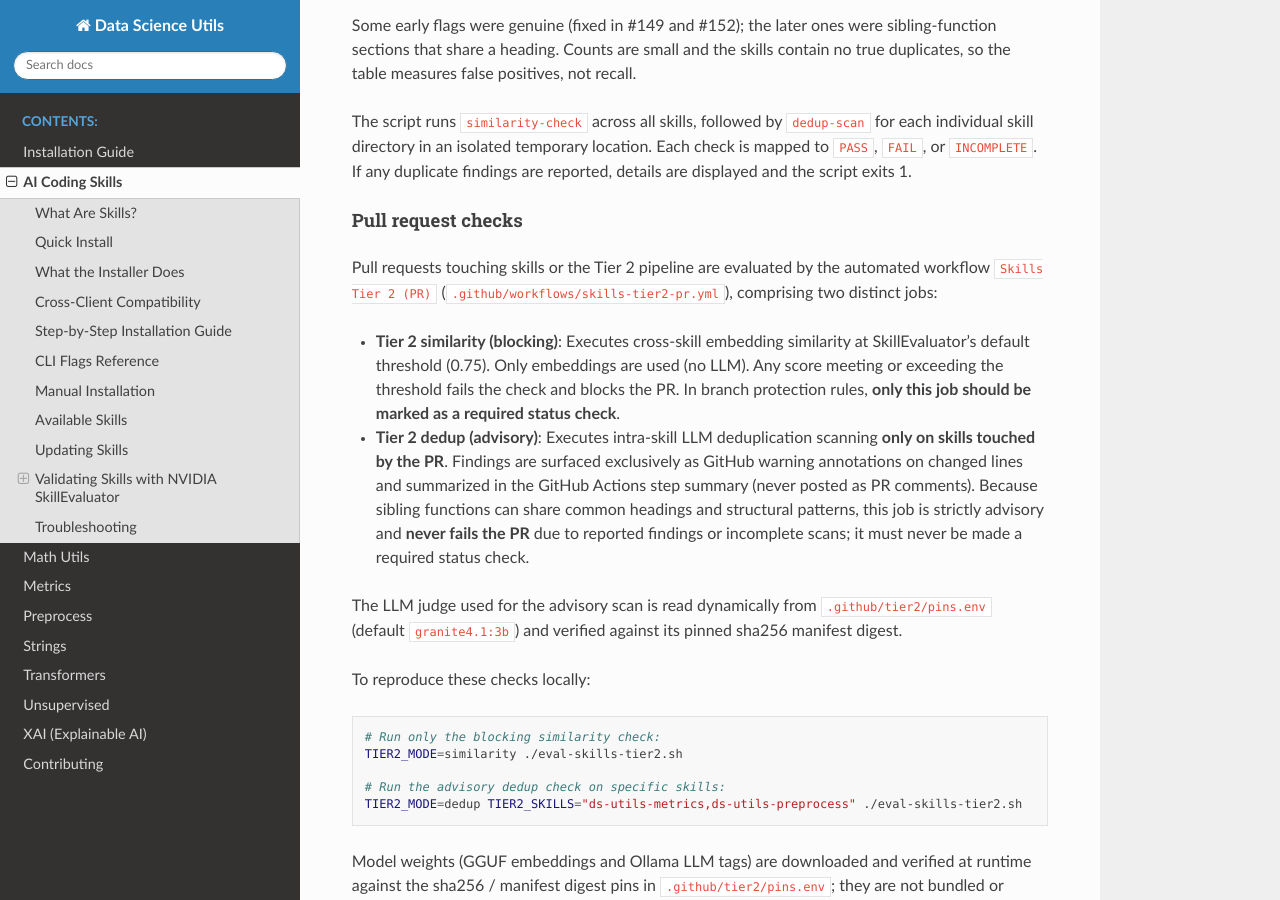
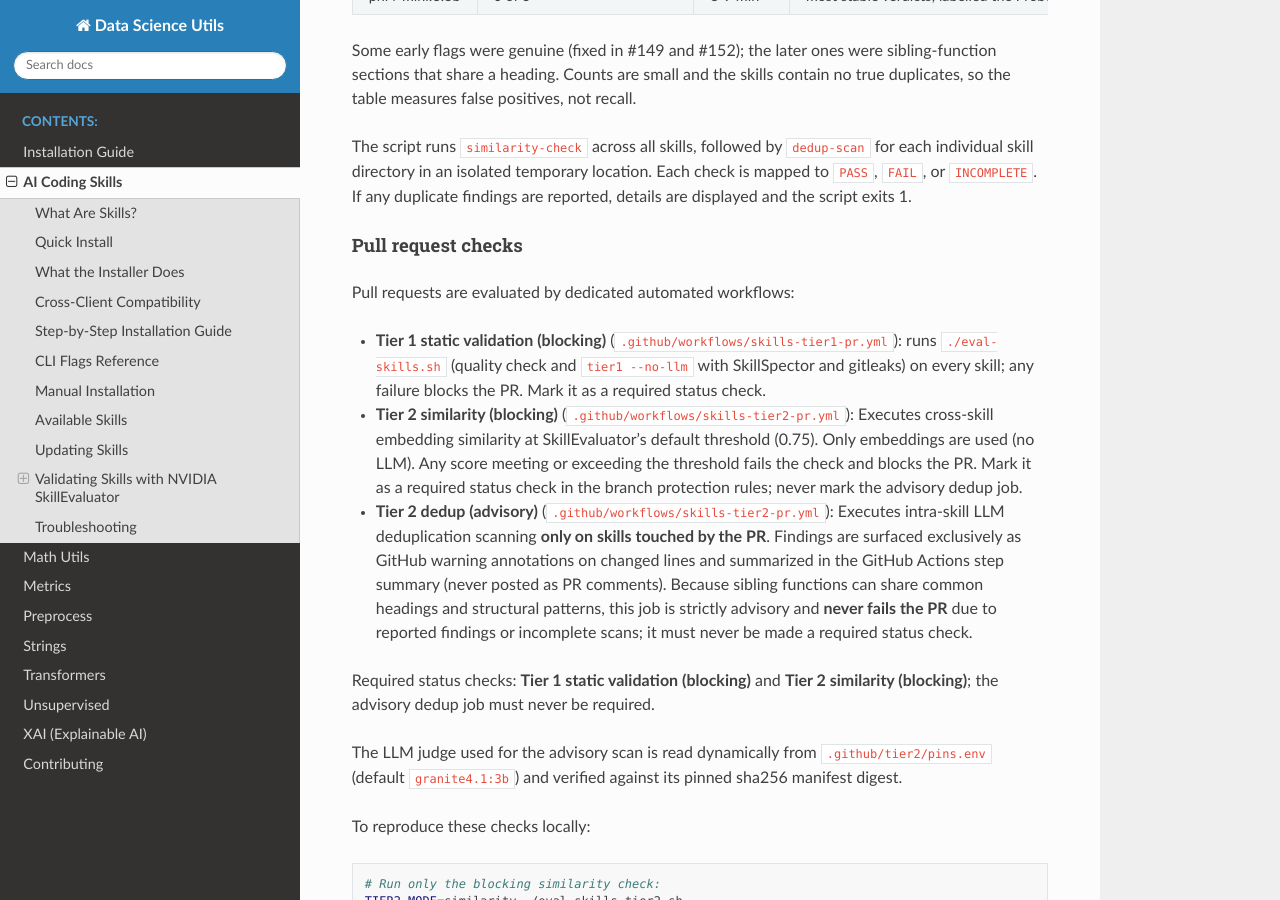
Before and after one commit to idanmoradarthas/DataScienceUtils, a Sphinx documentation site: the page built from docs/source/ai_skills.rst, in a window 1280 px wide and 900 px high, scrolled down 14904 px. Built offline with Sphinx 7.4.7 and the Read the Docs theme 3.1.0, drawn with Linux system fonts in a browser that asks for light colours; some of the changed text lies outside the part shown.

Commit message:
ci(skills): add a dedicated, named Tier 1 check for pull requests (#158)
* ci(skills): add a dedicated, named Tier 1 check for pull requests

Co-authored-by: idanmoradarthas <14873156+idanmoradarthas@users.noreply.github.com>

* docs(skills): fix required-checks wording; ci: label the expected failure output in the Windows installer test

---------

Co-authored-by: google-labs-jules[bot] <161369871+google-labs-jules[bot]@users.noreply.github.com>
Co-authored-by: idanmoradarthas <14873156+idanmoradarthas@users.noreply.github.com>

```diff
--- a/docs/source/ai_skills.rst
+++ b/docs/source/ai_skills.rst
@@ -616,7 +616,7 @@ External security scanners provide static security coverage: Gitleaks is require
 
 Only ``quality-check`` and Tier 1 static validation (``tier1 --no-llm``) are run; Tier 2 and Tier 3 validation stages are not executed. With both ``skillspector`` and ``gitleaks`` installed, all six skills pass static checks completely without reporting ``INCOMPLETE``. To maintain complete Tier 1 static validation, ``SKILL.md`` prose and frontmatter must avoid backticked or quoted ``name.ext`` tokens that could be misinterpreted as missing bundled files (guarded by ``test_skill_md_has_no_unresolved_path_like_tokens`` in ``tests/test_skills_docs.py``).
 
-To upgrade SkillEvaluator, change the version in ``requirements-skills.txt`` and in the install snippets in this page and in the ``eval-skills*`` hints together, then run ``./eval-skills.sh`` and ``./eval-skills-tier2.sh``; the Tier 2 pull request workflow also runs on the PR that bumps the pin, because ``requirements-skills.txt`` is part of the Tier 2 pipeline. The upstream ``skillevaluator ci init`` workflow generator is intentionally not used: Tier 1 already gates pull requests in ``test.yml`` and Tier 2 runs through the workflows described below.
+To upgrade SkillEvaluator, change the version in ``requirements-skills.txt`` and in the install snippets in this page and in the ``eval-skills*`` hints together, then run ``./eval-skills.sh`` and ``./eval-skills-tier2.sh``; the Tier 2 pull request workflow also runs on the PR that bumps the pin, because ``requirements-skills.txt`` is part of the Tier 2 pipeline. The upstream ``skillevaluator ci init`` workflow generator is intentionally not used: Tier 1 already gates pull requests in ``Skills Tier 1 (PR)`` (``.github/workflows/skills-tier1-pr.yml``) and Tier 2 runs through the workflows described below.
 
 **Running Static Validation and Quality Checks**
 
@@ -738,10 +738,13 @@ The script runs ``similarity-check`` across all skills, followed by ``dedup-scan
 Pull request checks
 ^^^^^^^^^^^^^^^^^^^
 
-Pull requests touching skills or the Tier 2 pipeline are evaluated by the automated workflow ``Skills Tier 2 (PR)`` (``.github/workflows/skills-tier2-pr.yml``), comprising two distinct jobs:
+Pull requests are evaluated by dedicated automated workflows:
 
-* **Tier 2 similarity (blocking)**: Executes cross-skill embedding similarity at SkillEvaluator's default threshold (0.75). Only embeddings are used (no LLM). Any score meeting or exceeding the threshold fails the check and blocks the PR. In branch protection rules, **only this job should be marked as a required status check**.
-* **Tier 2 dedup (advisory)**: Executes intra-skill LLM deduplication scanning **only on skills touched by the PR**. Findings are surfaced exclusively as GitHub warning annotations on changed lines and summarized in the GitHub Actions step summary (never posted as PR comments). Because sibling functions can share common headings and structural patterns, this job is strictly advisory and **never fails the PR** due to reported findings or incomplete scans; it must never be made a required status check.
+* **Tier 1 static validation (blocking)** (``.github/workflows/skills-tier1-pr.yml``): runs ``./eval-skills.sh`` (quality check and ``tier1 --no-llm`` with SkillSpector and gitleaks) on every skill; any failure blocks the PR. Mark it as a required status check.
+* **Tier 2 similarity (blocking)** (``.github/workflows/skills-tier2-pr.yml``): Executes cross-skill embedding similarity at SkillEvaluator's default threshold (0.75). Only embeddings are used (no LLM). Any score meeting or exceeding the threshold fails the check and blocks the PR. Mark it as a required status check in the branch protection rules; never mark the advisory dedup job.
+* **Tier 2 dedup (advisory)** (``.github/workflows/skills-tier2-pr.yml``): Executes intra-skill LLM deduplication scanning **only on skills touched by the PR**. Findings are surfaced exclusively as GitHub warning annotations on changed lines and summarized in the GitHub Actions step summary (never posted as PR comments). Because sibling functions can share common headings and structural patterns, this job is strictly advisory and **never fails the PR** due to reported findings or incomplete scans; it must never be made a required status check.
+
+Required status checks: **Tier 1 static validation (blocking)** and **Tier 2 similarity (blocking)**; the advisory dedup job must never be required.
 
 The LLM judge used for the advisory scan is read dynamically from ``.github/tier2/pins.env`` (default ``granite4.1:3b``) and verified against its pinned sha256 manifest digest.
 
```
Also changed, not shown: 2 other files.
